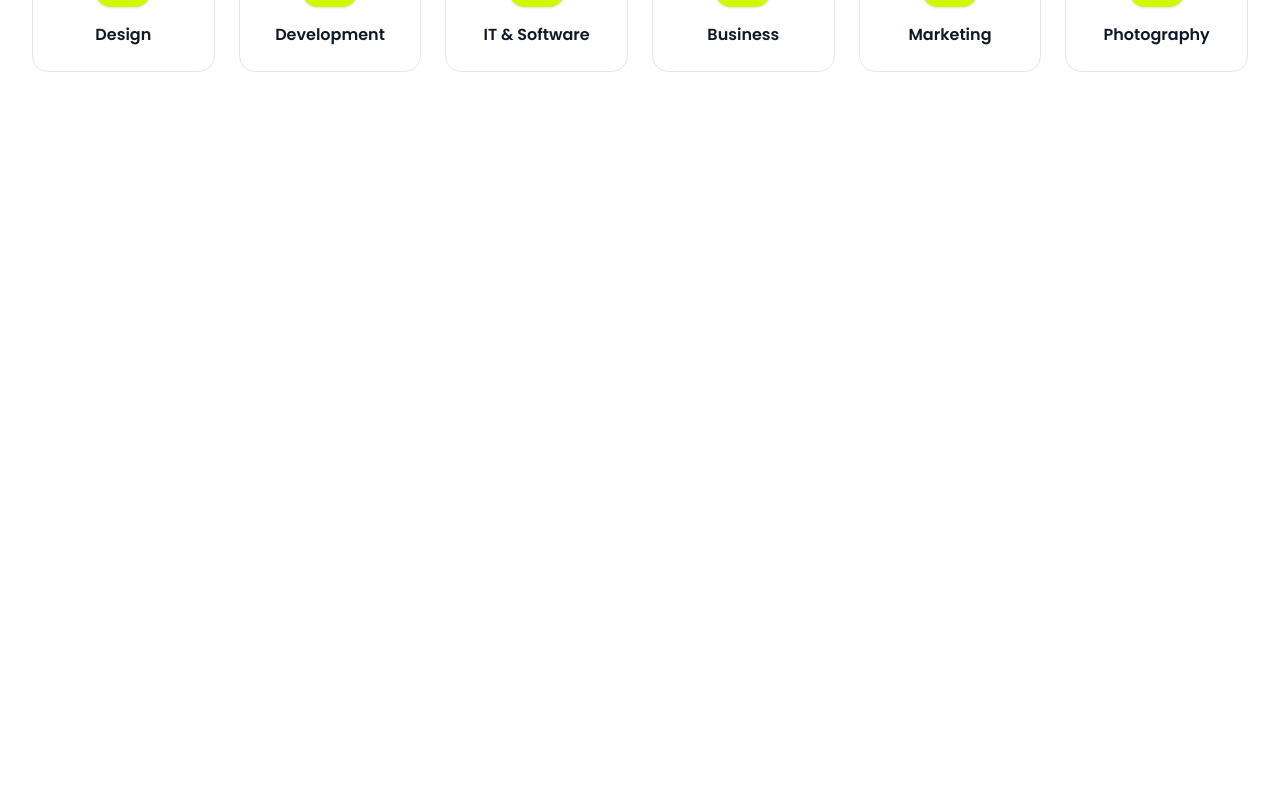
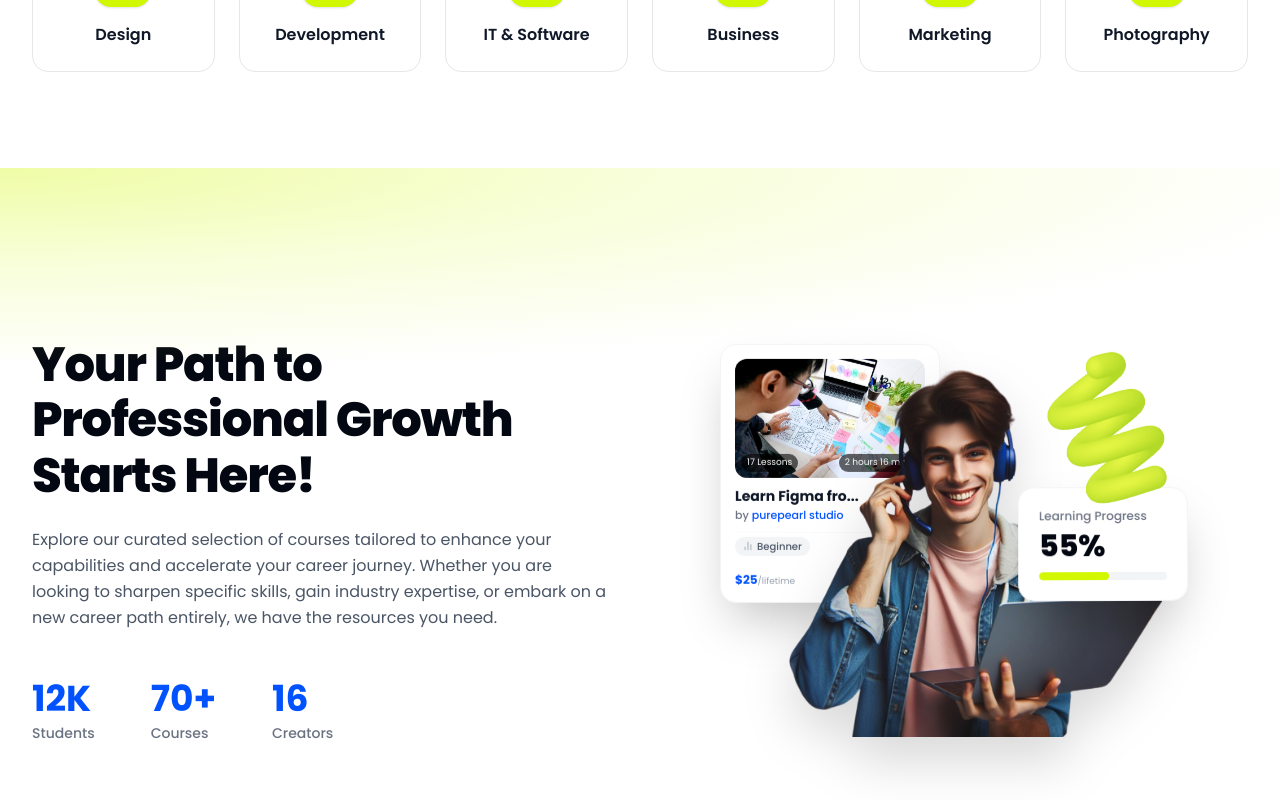
Before and after one commit to AL-AM1N/byte-space-doin-tech-assessment, a Next.js app: page / in a window 1280 px wide. Shown: the part 3032-3832 px from the top of the page. Before the commit the page ends 3200 px from the top, so only its background shows below. Built offline with nearby package versions, Linux system fonts and the light colour scheme; a web font is replaced by a local one.

Commit message:
Build the professional growth section and restore the dead floating animations

```diff
--- a/src/app/globals.css
+++ b/src/app/globals.css
@@ -62,7 +62,7 @@ h1, h2, h3, h4, h5, h6 {
 }
 
 /* Floating animation effects */
-/* @keyframes float-slow {
+@keyframes float-slow {
   0%, 100% {
     transform: translateY(0px) rotate(0deg);
   }
@@ -101,4 +101,12 @@ h1, h2, h3, h4, h5, h6 {
 
 .animate-pulse-subtle {
   animation: pulse-subtle 4s ease-in-out infinite;
-} */
+}
+
+@media (prefers-reduced-motion: reduce) {
+  .animate-float-slow,
+  .animate-float-reverse,
+  .animate-pulse-subtle {
+    animation: none;
+  }
+}
--- a/src/components/ProfessionalGrowth.tsx
+++ b/src/components/ProfessionalGrowth.tsx
@@ -1,3 +1,127 @@
+import React from "react";
+import Image from "next/image";
+import { BarChart2 } from "lucide-react";
+
+const STATS = [
+  { value: "12K", label: "Students" },
+  { value: "70+", label: "Courses" },
+  { value: "16", label: "Creators" },
+];
+
 export default function ProfessionalGrowth() {
-  return <section aria-label="Professional Growth" />;
+  return (
+    <section aria-label="Professional growth" className="relative pt-20 sm:pt-28 overflow-hidden">
+      <div className="absolute top-0 left-0 right-0 h-32 sm:h-40 md:h-48 bg-[radial-gradient(ellipse_at_top_left,rgba(210,248,1,0.35)_0%,rgba(210,248,1,0.15)_35%,rgba(255,255,255,0)_75%)] pointer-events-none z-0" />
+      <div className="max-w-7xl mx-auto px-4 sm:px-6 lg:px-8">
+        <div className="grid grid-cols-1 lg:grid-cols-12 gap-12 lg:gap-8 items-center">
+          {/* Left Column: Content & Stats */}
+          <div className="lg:col-span-6 space-y-6 max-w-xl">
+            <h2 className="text-3xl sm:text-4xl md:text-5xl font-extrabold text-gray-950 tracking-tight leading-[1.15]">
+              Your Path to Professional Growth Starts Here!
+            </h2>
+
+            <p className="text-sm sm:text-base text-gray-600 leading-relaxed font-normal">
+              Explore our curated selection of courses tailored to enhance your
+              capabilities and accelerate your career journey. Whether you are
+              looking to sharpen specific skills, gain industry expertise, or
+              embark on a new career path entirely, we have the resources you
+              need.
+            </p>
+
+            {/* Stats Row */}
+            <div className="pt-6 flex items-center gap-10 sm:gap-14">
+              {STATS.map((stat) => (
+                <div key={stat.label}>
+                  <div className="text-3xl sm:text-4xl font-bold text-[#0052FF]">
+                    {stat.value}
+                  </div>
+                  <div className="text-xs sm:text-sm text-gray-500 font-medium mt-1">
+                    {stat.label}
+                  </div>
+                </div>
+              ))}
+            </div>
+          </div>
+
+          {/* Right Column: Visual Composite */}
+          <div className="lg:col-span-6 relative flex items-center justify-center min-h-[460px] sm:min-h-[520px]">
+            {/* 3D Lime Squiggle Ribbon behind student */}
+            <div className="absolute right-0 sm:right-6 top-8 sm:top-12 w-36 sm:w-52 h-36 sm:h-52 z-[15] pointer-events-none animate-float-slow">
+              <div className="w-full h-full" style={{ transform: "rotate(-50deg)" }}>
+                <Image
+                  src="/cone_spiral_lime.png"
+                  alt=""
+                  width={200}
+                  height={200}
+                  className="object-contain"
+                />
+              </div>
+            </div>
+
+            {/* Man with Laptop */}
+            <div className="relative z-10 w-[280px] sm:w-[380px] md:w-[420px]">
+              <Image
+                src="/man_with_laptop.png"
+                alt="Student with laptop"
+                width={440}
+                height={420}
+                className="object-contain drop-shadow-2xl select-none"
+              />
+            </div>
+
+            {/* Floating Card 1: Course Card Preview */}
+            <div className="absolute left-8 sm:left-16 top-12 sm:top-16 bg-white rounded-2xl p-3 sm:p-3.5 shadow-2xl border border-gray-100 z-[5] w-[190px] sm:w-[220px] animate-float-slow">
+              <div className="relative w-full aspect-[16/10] rounded-xl overflow-hidden bg-gray-100 mb-2.5">
+                <Image
+                  src="/card_photo.jpg"
+                  alt="Learn Figma"
+                  fill
+                  className="object-cover"
+                />
+                <div className="absolute bottom-1.5 left-1.5 right-1.5 flex items-center justify-between text-[8px] sm:text-[9px] text-white">
+                  <span className="bg-black/60 px-1.5 py-0.5 rounded-full">
+                    17 Lessons
+                  </span>
+                  <span className="bg-black/60 px-1.5 py-0.5 rounded-full">
+                    2 hours 16 mins
+                  </span>
+                </div>
+              </div>
+              <h3 className="font-bold text-xs sm:text-sm text-gray-900 leading-tight truncate">
+                Learn Figma fro...
+              </h3>
+              <p className="text-[10px] sm:text-[11px] text-[#0052FF] font-medium mt-0.5">
+                <span className="text-gray-500">by</span> purepearl studio
+              </p>
+              <div className="flex items-center justify-between mt-2 pt-1 border-t border-gray-50">
+                <div className="flex items-center gap-1 text-[10px] text-gray-600 bg-gray-100 px-2 py-0.5 rounded-full font-medium">
+                  <BarChart2 aria-hidden="true" className="w-2.5 h-2.5 text-gray-400" />
+                  <span>Beginner</span>
+                </div>
+              </div>
+              <div className="text-xs pt-4 font-bold text-[#0052FF]">
+                $25
+                <span className="text-[9px] text-gray-400 font-normal">
+                  /lifetime
+                </span>
+              </div>
+            </div>
+
+            {/* Floating Card 2: Learning Progress */}
+            <div className="absolute -right-2 sm:right-15 bottom-35 sm:bottom-50 bg-white rounded-2xl p-4 sm:p-5 shadow-2xl border border-gray-100 z-10 min-w-[140px] sm:min-w-[170px] animate-float-reverse">
+              <p className="text-[11px] sm:text-xs text-gray-500 font-medium">
+                Learning Progress
+              </p>
+              <div className="text-2xl sm:text-3xl font-extrabold text-gray-950 mt-1">
+                55%
+              </div>
+              <div className="w-full bg-gray-100 rounded-full h-2 mt-2 overflow-hidden">
+                <div className="bg-[#D2F801] h-full rounded-full w-[55%]" />
+              </div>
+            </div>
+          </div>
+        </div>
+      </div>
+    </section>
+  );
 }
```
